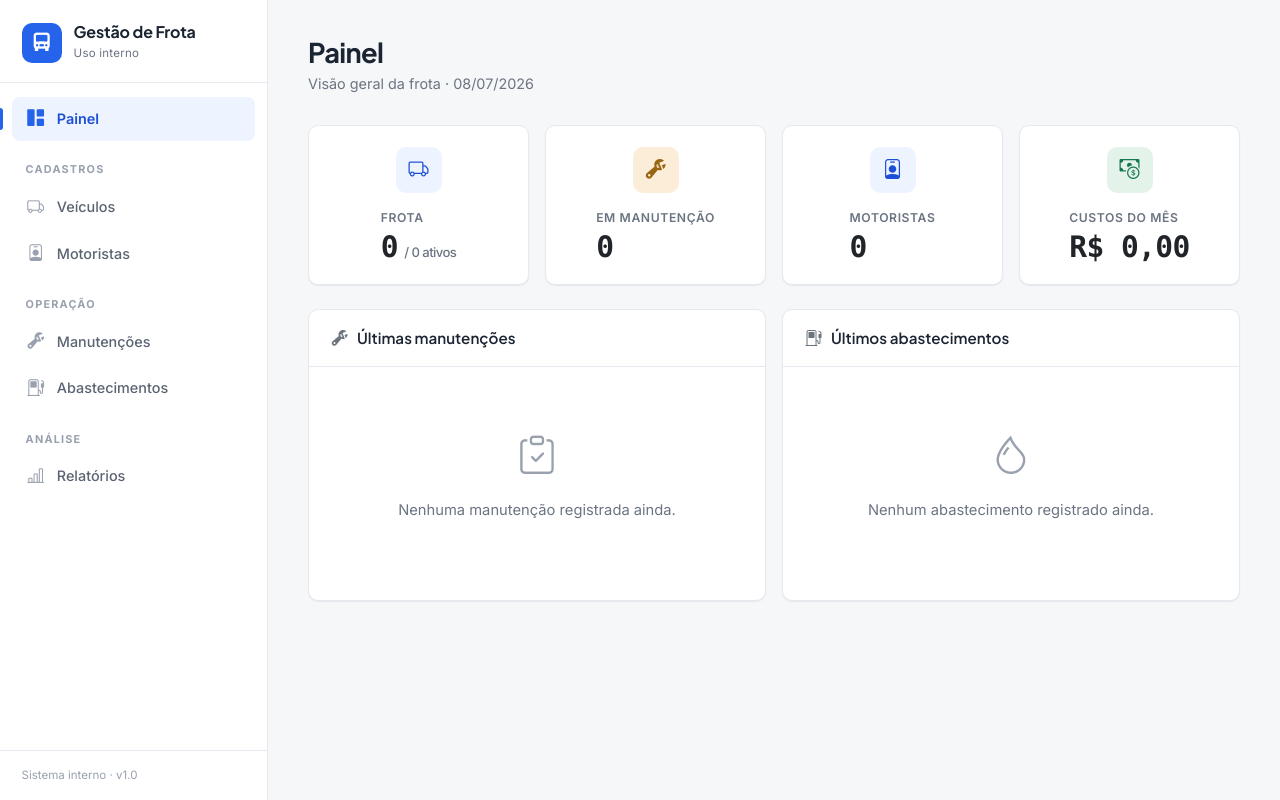
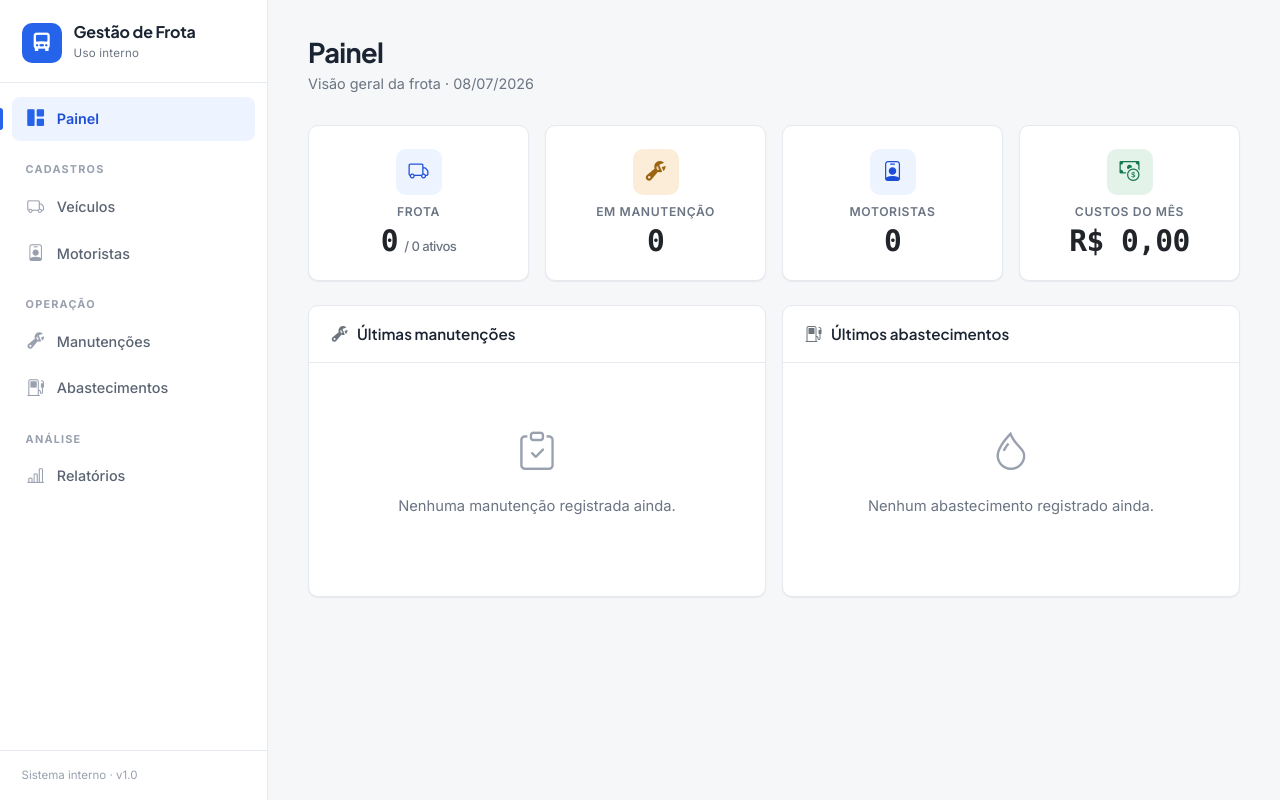
Before and after one commit to GusttavoMedeiros/gestao-frota, a Flask app: page / in a window 1280 px wide. Run offline with Flask 3, Linux system fonts and the light colour scheme; some libraries are stand-ins or nearby versions.

Commit message:
Centraliza números nos cartões de indicadores
Os stat-cards herdam flex-direction: column do .card do Bootstrap,
mas o texto ficava alinhado à esquerda — o número desalinhava do
rótulo. Adiciona alinhamento central ao conteúdo. Corrige Painel e
Relatórios (mesma classe). Tabelas mantêm números à direita (padrão).

Co-Authored-By: Claude Opus 4.8 <noreply@anthropic.com>

```diff
--- a/static/style.css
+++ b/static/style.css
@@ -234,12 +234,15 @@ h1, h2, h3, h4, h5, .page-title, .sidebar-brand strong {
 }
 .card-header-flat i { color: var(--muted); font-size: 1rem; }
 
-/* Stat cards */
+/* Stat cards — layout vertical centralizado
+   (têm .card do Bootstrap, que já impõe flex-direction: column) */
 .stat-card {
   display: flex;
+  flex-direction: column;
   align-items: center;
-  gap: 1rem;
-  padding: 1.3rem 1.4rem;
+  text-align: center;
+  gap: .55rem;
+  padding: 1.4rem;
   height: 100%;
 }
 .stat-card:hover { border-color: var(--border-strong); box-shadow: var(--shadow-md); }
```
